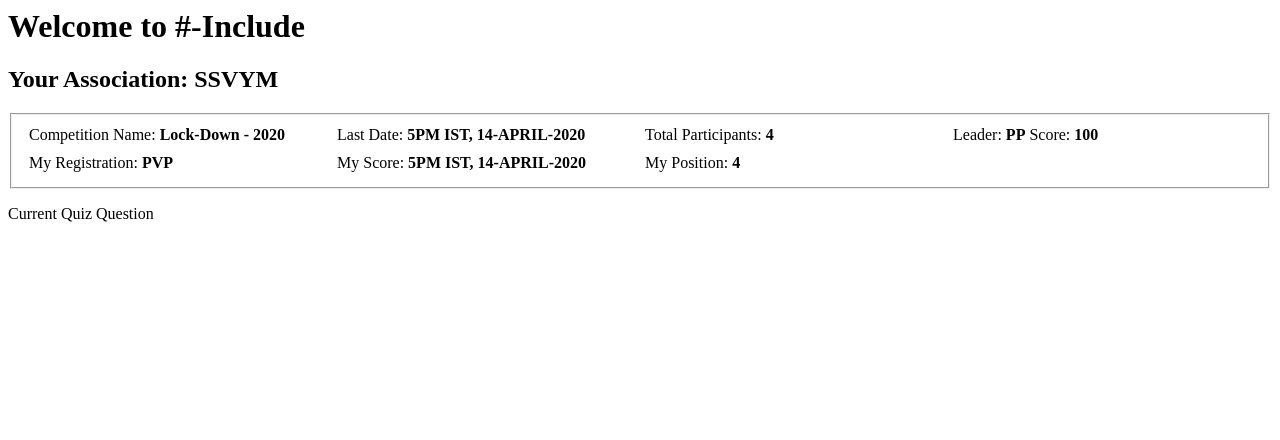
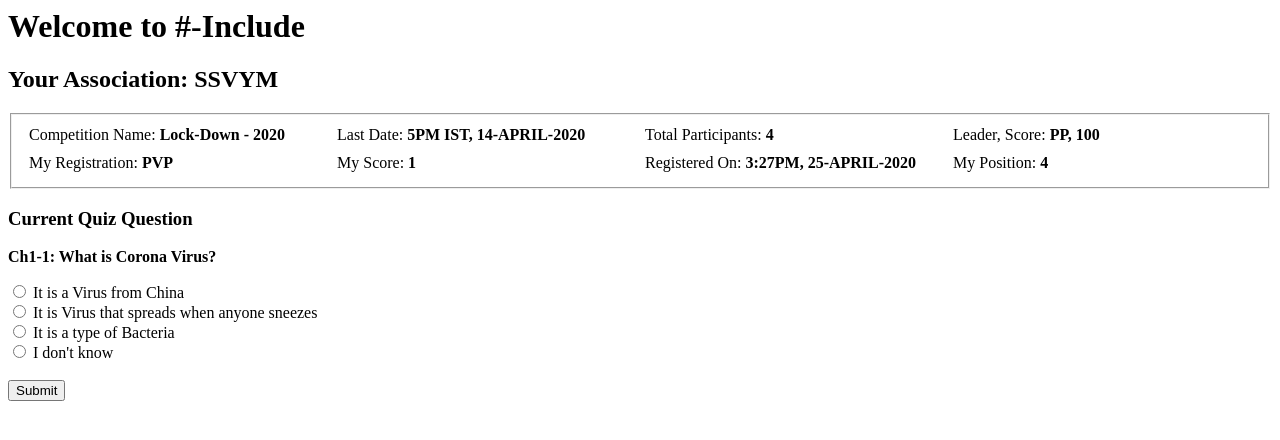
Before and after one commit to PP-HashInclude/Quiz, a Python web app: template templates/Index.html in a window 1280 px wide. Shown: the top 440 px of the page. Run offline with Jinja, Linux system fonts and the light colour scheme; the template is opened without the code that fills it, so the values that code supplies are empty.

Commit message:
updated Index.html

```diff
--- a/templates/Index.html
+++ b/templates/Index.html
@@ -101,22 +101,40 @@
                         Total Participants: <strong>4</strong>
                     </div>
                     <div class="column">
-                        Leader: <strong>PP</strong>
-                        Score: <strong>100</strong>
+                        Leader, Score: <strong>PP, 100</strong>
                     </div>
-                </div>
                 <div class="row">
                     <div class="column">
                         My Registration: <strong>PVP</strong>
                     </div>
                     <div class="column">
-                        My Score: <strong>5PM IST, 14-APRIL-2020</strong>
+                        My Score: <strong>1</strong>
+                    </div>
+                    <div class="column">
+                        Registered On: <strong>3:27PM, 25-APRIL-2020</strong>
                     </div>
                     <div class="column">
                         My Position: <strong>4</strong>
                     </div>
                 </div>
             </fieldset>
-        </div>        <p>Current Quiz Question</p>
+        </div>
+        <p><h3>Current Quiz Question</h3></p>
+        <p>
+            <strong>Ch1-1: What is Corona Virus?</strong>
+        </p>
+        <p>
+            <input type="radio" id="opt1" name="ch1-1" value="china">
+            <label for="male">It is a Virus from China</label><br>
+            <input type="radio" id="opt2" name="ch1-1" value="sneeze">
+            <label for="female">It is Virus that spreads when anyone sneezes</label><br>
+            <input type="radio" id="opt3" name="ch1-1" value="bacteria">
+            <label for="other">It is a type of Bacteria</label><br>
+            <input type="radio" id="opt4" name="ch1-1" value="dontknow">
+            <label for="other">I don't know</label>
+            <br>
+            <br>
+            <input type="submit" id="submit" value="Submit">
+        </p>
     </body>
 </html>
```
